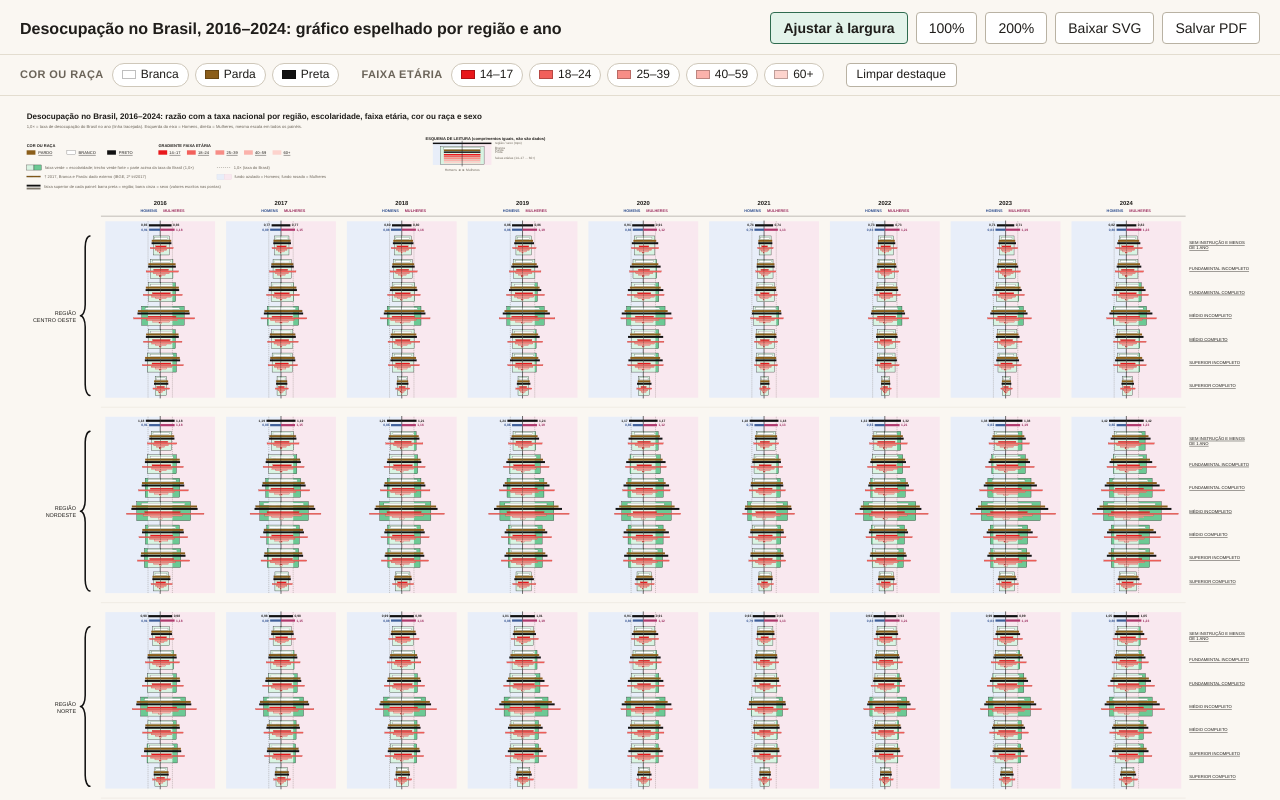
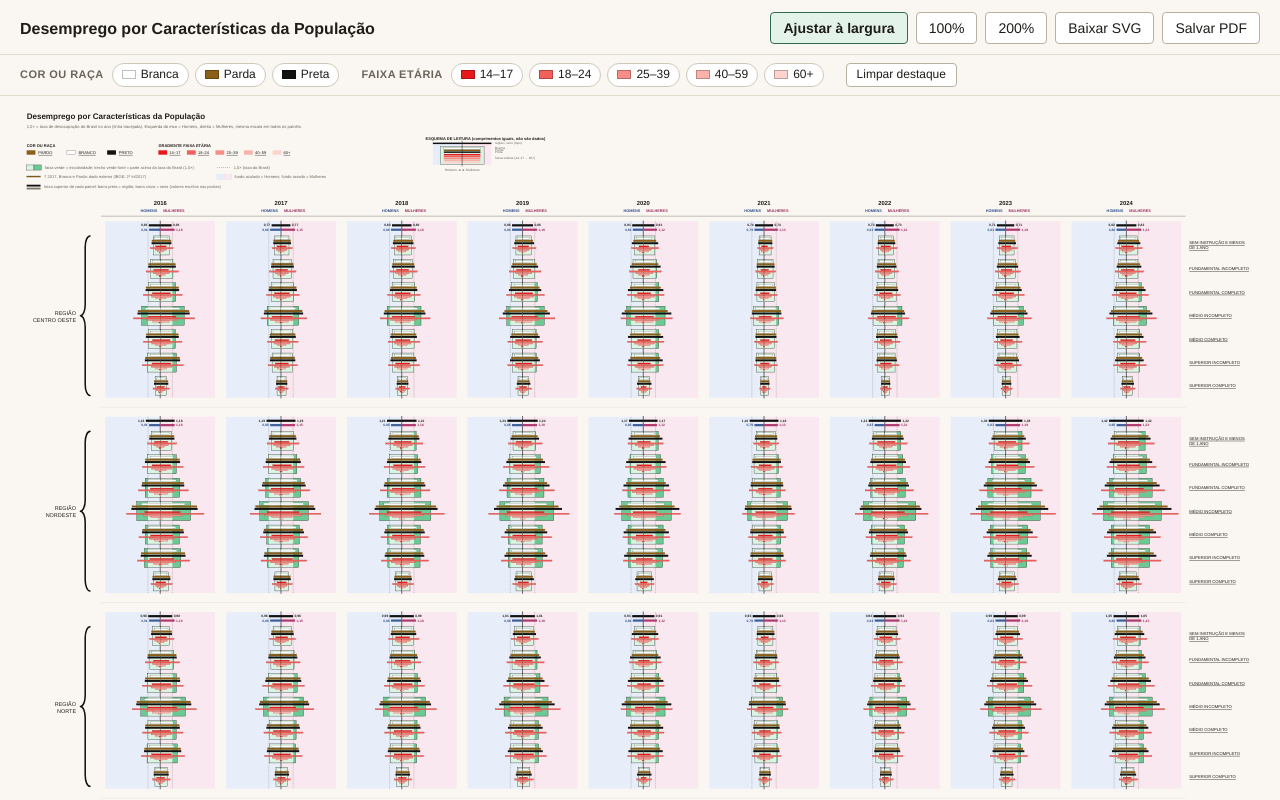
Before and after one commit to Antonio4332155/analise, a plain HTML site: page index.html in a window 1280 px wide. Shown: the top 800 px of the page. Drawn offline with Linux system fonts and the light colour scheme.

Commit message:
Update chart title
Co-authored-by: Copilot <223556219+Copilot@users.noreply.github.com>

```diff
--- a/index.html
+++ b/index.html
@@ -3,7 +3,7 @@
 <head>
 <meta charset="utf-8">
 <meta name="viewport" content="width=device-width, initial-scale=1">
-<title>Gráfico espelhado: desocupação por região e ano (razão com o Brasil)</title>
+<title>Desemprego por Características da População</title>
 <style>
   :root { --bg:#faf7f2; --ink:#1f1d1a; --mut:#6b6459; --line:#e3ddd0; --acc:#2f6b4f; }
   * { box-sizing: border-box; }
@@ -34,7 +34,7 @@
 </head>
 <body>
 <header>
-  <h1>Desocupação no Brasil, 2016–2024: gráfico espelhado por região e ano</h1>
+  <h1>Desemprego por Características da População</h1>
   <div class="botoes">
     <button id="b-ajustar" aria-pressed="true">Ajustar à largura</button>
     <button id="b-100" aria-pressed="false">100%</button>
@@ -159,11 +159,11 @@ function construirSVG() {
     '" height="' + h + '" fill="' + fill + '"' + (stroke ? ' stroke="' + stroke + '" stroke-width=".6"' : '') + (dash ? ' stroke-dasharray="1.8 1.3"' : '') + '/></g>';
 
   o.push('<svg xmlns="http://www.w3.org/2000/svg" width="' + largura + '" height="' + altura + '" viewBox="0 0 ' + largura + ' ' + altura +
-    '" font-family="' + FONTE + '" role="img" aria-label="Gráfico espelhado da desocupação por região e ano">');
-  o.push('<title>Desocupação por região, escolaridade, faixa etária, cor ou raça e sexo, 2016–2024 (razão com o Brasil)</title>');
+    '" font-family="' + FONTE + '" role="img" aria-label="Desemprego por Características da População">');
+  o.push('<title>Desemprego por Características da População</title>');
   o.push('<rect width="' + largura + '" height="' + altura + '" fill="' + BG + '"/>');
 
-  o.push(T(40, 46, 'Desocupação no Brasil, 2016–2024: razão com a taxa nacional por região, escolaridade, faixa etária, cor ou raça e sexo', 22, 700));
+  o.push(T(40, 46, 'Desemprego por Características da População', 22, 700));
   o.push(T(40, 70, '1,0× = taxa de desocupação do Brasil no ano (linha tracejada). Esquerda do eixo = Homens, direita = Mulheres, mesma escala em todos os painéis.', 11.5, 400, TXT2));
 
   // legenda
```
